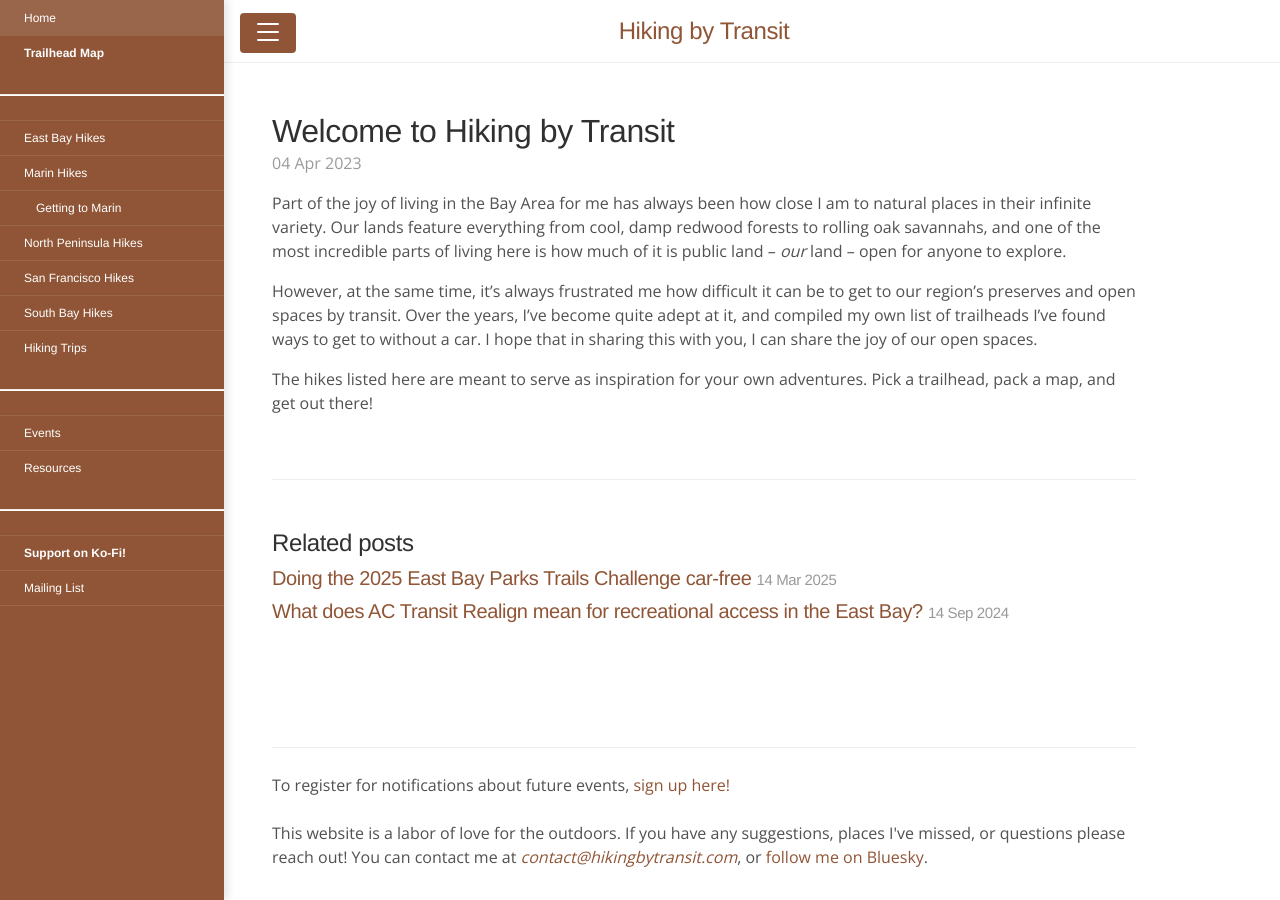
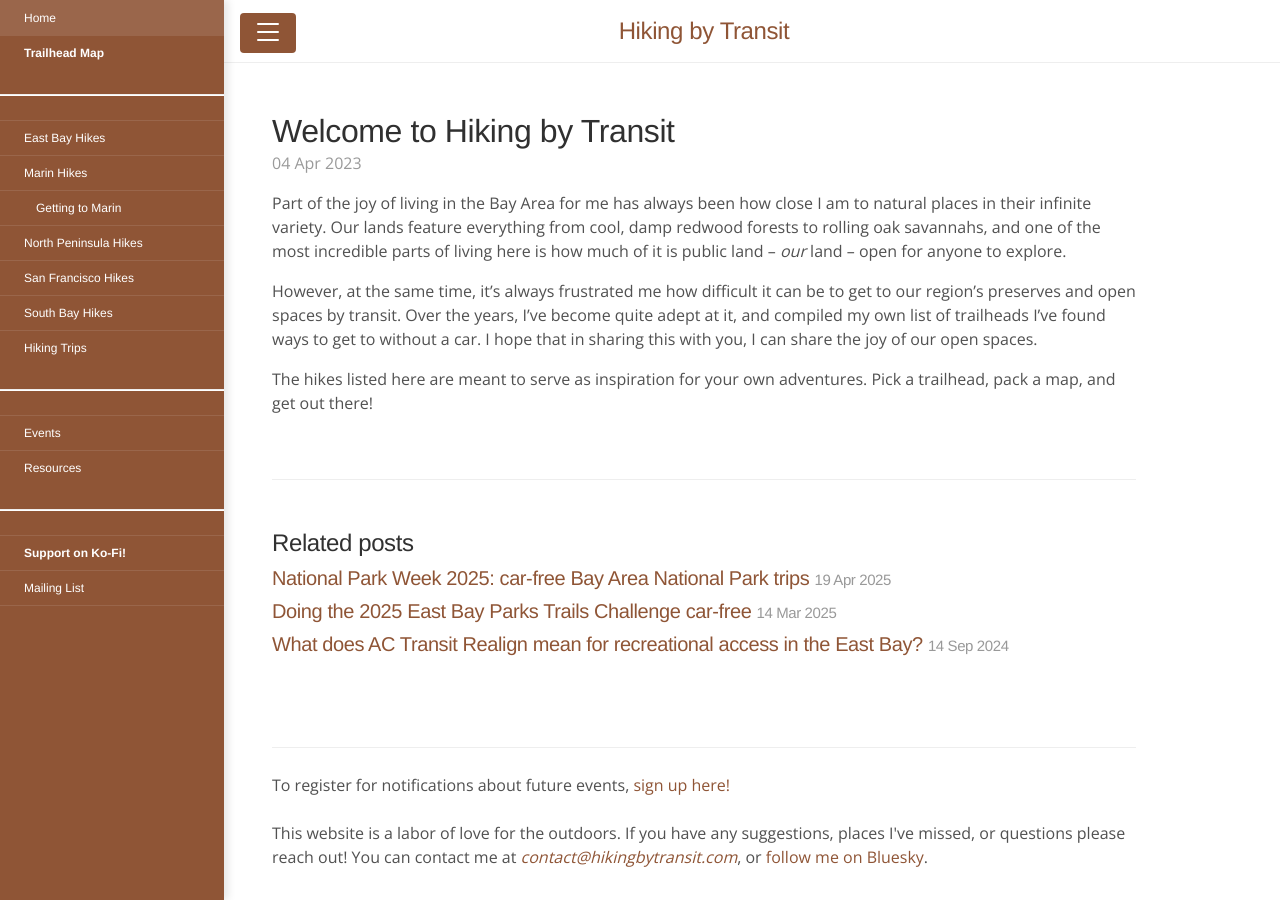
Before and after one commit to tschuy/hiking-by-transit, a Jekyll site: the page built from _posts/2023-04-04-hiking-by-transit.md, in a window 1280 px wide. Built offline with Jekyll 4.4.1, drawn with Linux system fonts in a browser that asks for light colours; some of the changed lines change nothing that is shown.

Commit message:
posts: add National Park Week post

```diff
--- a/_config.yml
+++ b/_config.yml
@@ -18,6 +18,8 @@ exclude: ['olmap', 'scripts']
 plugins:
   - jekyll-paginate
 
+excerpt_separator: <!-- excerpt -->
+
 # Custom vars
 # version:             1.1.0
 google_analytics_id: #UA-XXXX-Y
--- /dev/null
+++ b/_posts/2025-04-19-national-park-week-2025.md
@@ -0,0 +1,58 @@
+---
+layout: post
+title: "National Park Week 2025: car-free Bay Area National Park trips"
+image: muir-woods.jpg
+---
+
+*April 19th to 27th is National Park Week. To celebrate, here's the best transit-accessible National Park properties in the Bay Area!*
+
+California's early history as a state is in no small part the history of federal protection of our natural landscapes and resources. The state plays host to some of the country's most impressive scenery across now nine National Parks and nearly countless more national National Parks properties. The Bay Area is home to many such impressive landscapes, and several of our best are accessible without ever geting into a car.
+
+<!-- excerpt -->
+
+---
+
+## Muir Woods National Monument
+
+Old-growth forests are rare across the United States. These forests, untouched by loggers since before the United States existed, are perhaps grander than can be imagined. Thanks to the foresight of past generations, one such forest is preserved right in San Francisco's backyard in Muir Woods, a national monument since 1908. The highlight of the forest is the old-growth Cathedral Grove, containing the park's tallest and most graceful trees, but there's not a bad trail in the park.
+
+Today, during the peak spring-to-summer season, special Muir Woods shuttle buses run from the Larkspur Ferry Terminal directly into the heart of the park. Learn more about the shuttle with the [Getting to Marin guide »](/marin/getting-to-marin/)
+
+When the shuttle isn't running, Marin Transit 61 buses can be taken to Pantoll Ranger Station, from which it is possible to hike down into Muir Woods. If you plan on doing this, a loop can be over 5 miles with over 1300 feet of elevation gain, so be prepared!
+
+![Redwood trees towering over in Muir Woods](/assets/muir-woods.jpg)
+
+---
+
+## Point Reyes National Seashore
+
+The windswept, rainswept, waveswept Point Reyes is perhaps the antithesis to San Francisco's bustling urban spirit. It has every coastal ecosystem in the Bay Area in one preserve, with remote sandy beaches, grasslands, and forests of various kinds; valleys, fields, and ridges; flora, fauna, and a few tiny settlements.
+
+Marin Transit 68 buses directly serve the Bear Valley Visitor Center, the main center for the park. Most of the most remote parts of the park are on the titular northwestern point, but the central portions of the park are still full of charm in their own right. It's around 4.5 miles from the visitor center to the nearest beach, or 1.8 miles up to the top of nearby Mount Wittenburg from which one can see the point stretching into the ocean in the distance. Backpacking camps scattered around the backcountry also offer the opportunity to spend the night.
+
+[Learn more about Point Reyes National Seashore at the National Parks Service's website »](https://www.nps.gov/pore/index.htm)
+
+![A view of grassy hills from a ridge in Point Reyes](/assets/point-reyes.jpg)
+
+---
+
+## Alcatraz Island and the Golden Gate National Recreation Area
+
+The famous island in the middle of the San Francisco Bay is part of the sprawling Golden Gate National Recreation Area. The Golden Gate National Recreation Area encompasses huge swathes of protected coastal headlands in San Francisco, Marin, and San Mateo Counties, much of it former military sites containing old Nike missile silos, coastal defense batteries, and former forts.
+
+The Golden Gate National Parks Conservancy has a guide to exploring different parts of the park by transit on their website that goes into depth on the parts accessible by bus, ferry, and train, and what to look for in each. [Check out the Parks Conservancy guide here »](https://www.parksconservancy.org/san-francisco-public-transportation-national-parks-ggnra-presidio-hiking-trails-marin-ocean-beach-alcatraz-presidio-tunnel-tops-san-mateo-muni-samtrans-bart)
+
+
+![Alcatraz Island as seen from the water](/assets/alcatraz.jpg)
+
+---
+
+## Yosemite National Park
+
+Perhaps California's most famous National Park, Yosemite is also the most easily accessed of the main National Parks in California. Known for its stunning granite cliffs and abundant waterfalls, the park's main valley is the star of the show, and host to the YARTS bus connecting directly from Merced's Amtrak station.
+
+Yosemite merits as long as you can give it. The hiking opportunities are endless, from a 0.5mi loop hike to the base of Bridalveil Falls to the start of the 213mi Mt Whitney-bound John Muir Trail. It's a photographer's delight, a climber's heaven.
+
+[Check out the Hiking by Transit guide to Yosemite National Park here »](/hikes/yosemite)
+
+![Half Dome seen from Glacier Point](/assets/yosemite.jpg)
```
